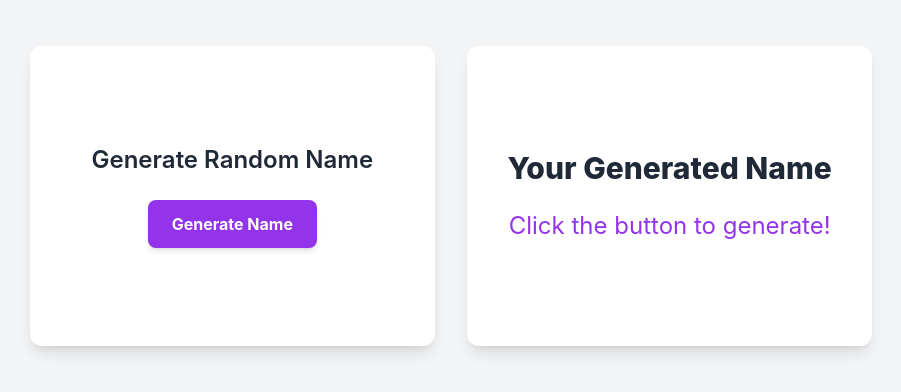
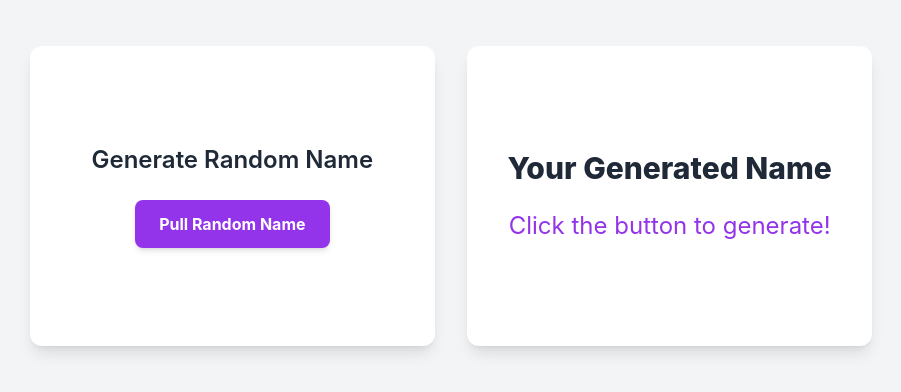
Before and after one commit to swastiksanger16/Flask_Random, a Flask app: page / in a window 1280 px wide. Shown: the part 244-636 px from the top of the page, without its empty margins (189-1090 px from the left). Run offline with Flask 3, Linux system fonts and the light colour scheme; some libraries are stand-ins or nearby versions.

Commit message:
Updated random.html

```diff
--- a/templates/random.html
+++ b/templates/random.html
@@ -32,7 +32,7 @@
                 type="button"
                 id="generate-btn"
                 class="bg-purple-600 hover:bg-purple-700 text-white font-bold py-3 px-6 rounded-lg shadow-md transition duration-300 ease-in-out transform hover:scale-105">
-                Generate Name
+                Pull Random Name
             </button>
         </div>
 
```
Also changed, not shown: 1 other file.
